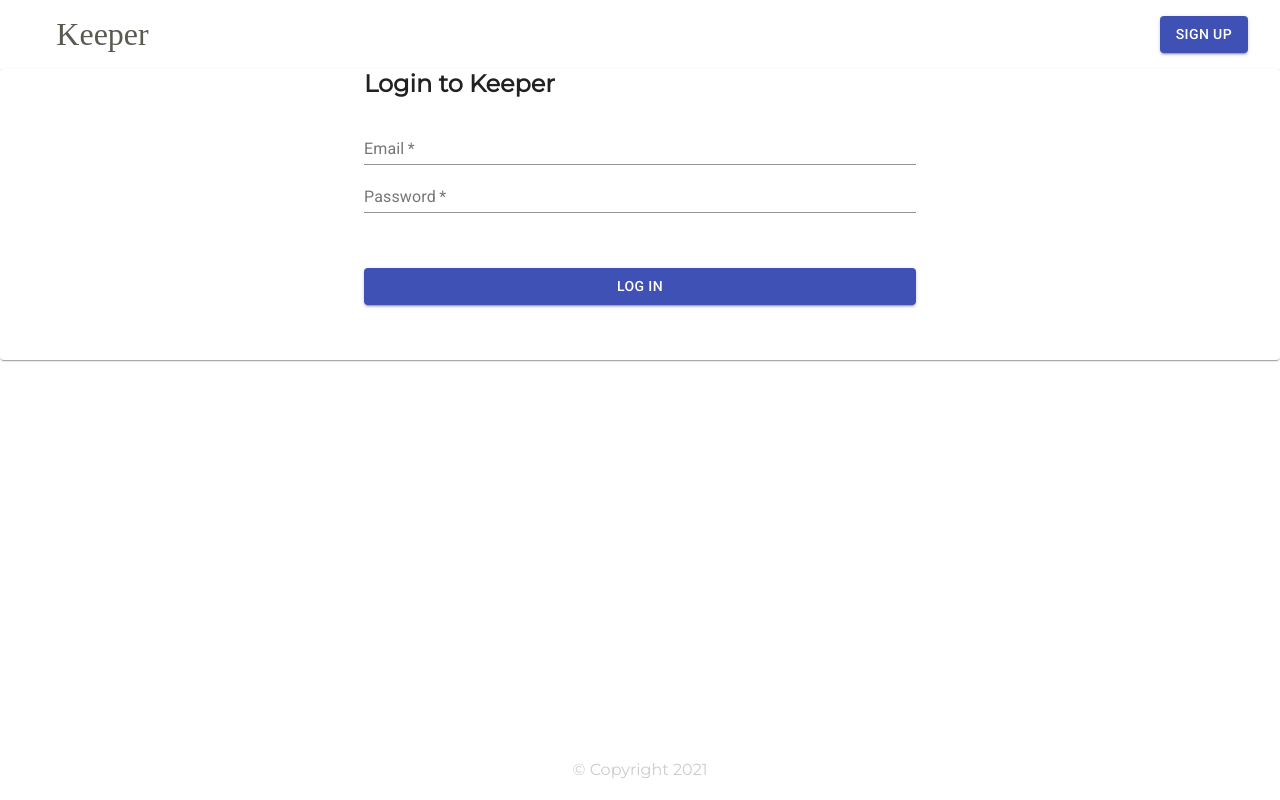
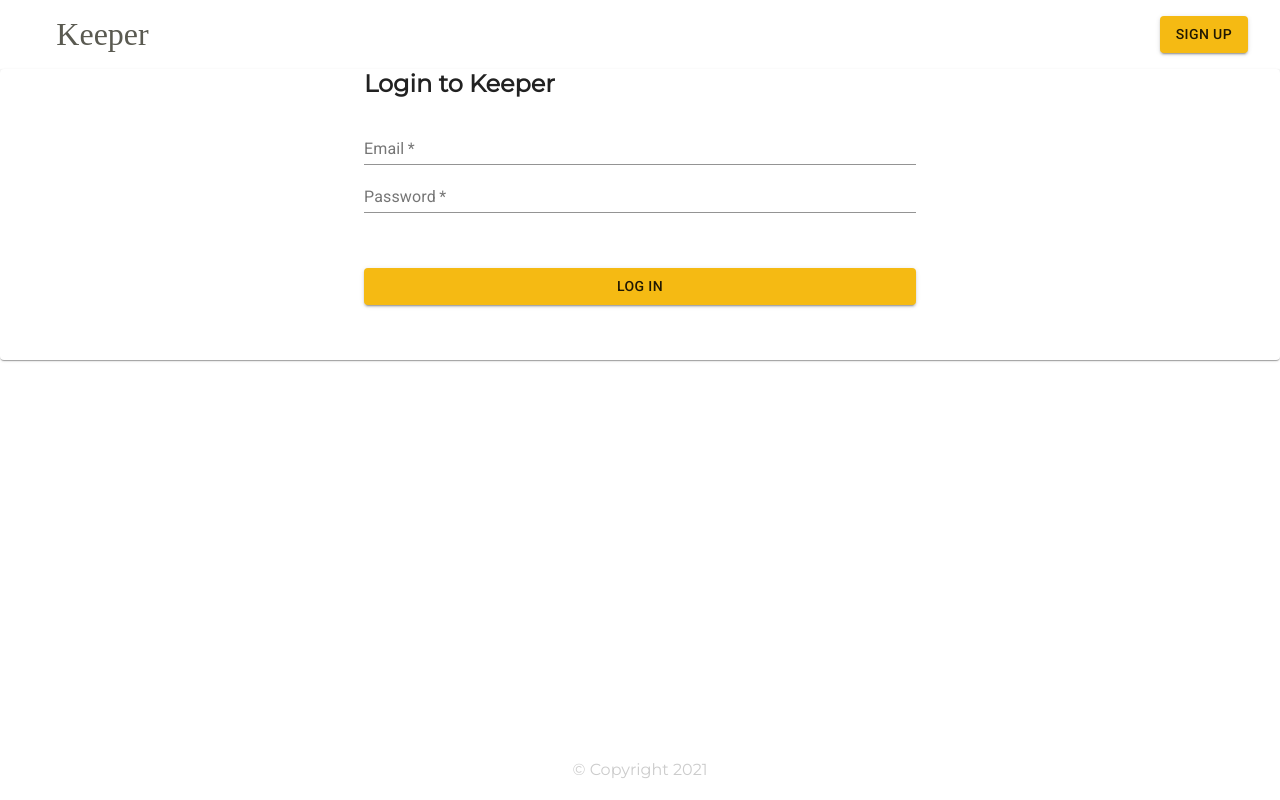
Before and after one commit to Bhavyawahie/reactTODO, a React (Create React App) app in the folder client/: page / in a window 1280 px wide. Built offline with nearby package versions, Linux system fonts and the light colour scheme; a web font is replaced by a local one.

Commit message:
custom theme added

```diff
--- a/client/src/index.js
+++ b/client/src/index.js
@@ -1,12 +1,24 @@
 import React from "react"
 import ReactDOM from "react-dom"
 import { Provider } from "react-redux"
+import { createTheme, ThemeProvider } from "@material-ui/core"
 import store from "./store"
 import App from "./App"
+import { yellow } from "@material-ui/core/colors"
+
+const theme = createTheme({
+    palette: {
+        primary: {
+            main: '#f5ba13'
+        }
+    }
+})
 
 ReactDOM.render(
-    <Provider store={store}>
-        <App/>
-    </Provider>,
+    <ThemeProvider theme={theme}>
+        <Provider store={store}>
+            <App/>
+        </Provider>
+    </ThemeProvider>,
     document.getElementById("root")
 )
```
